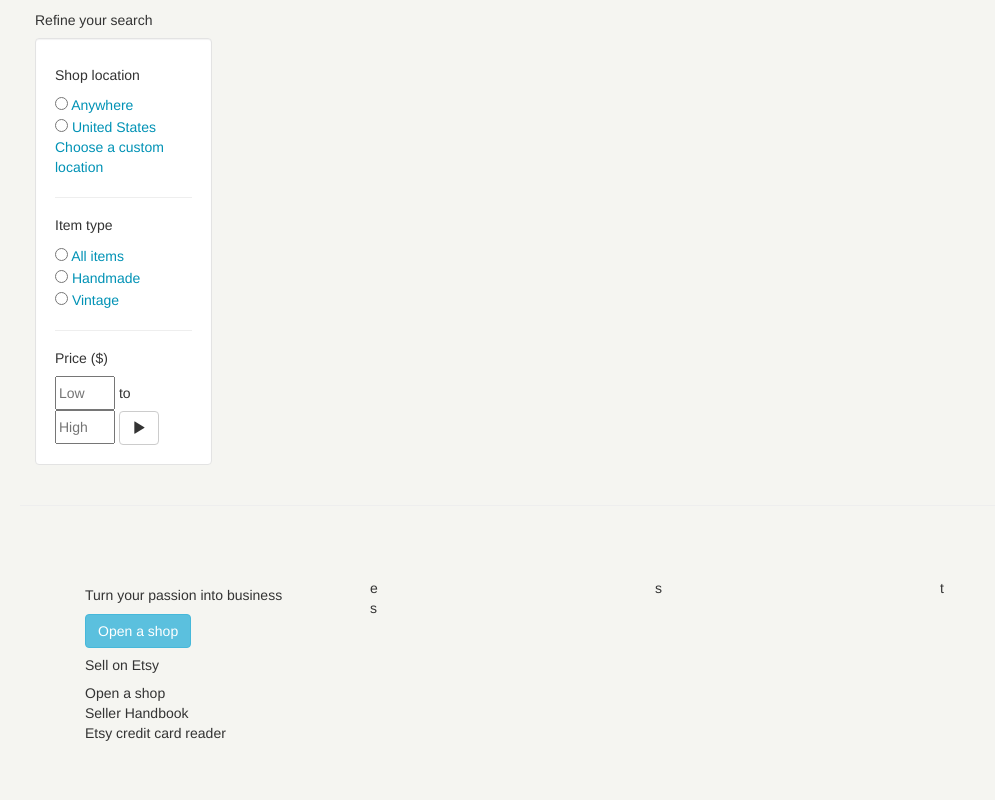
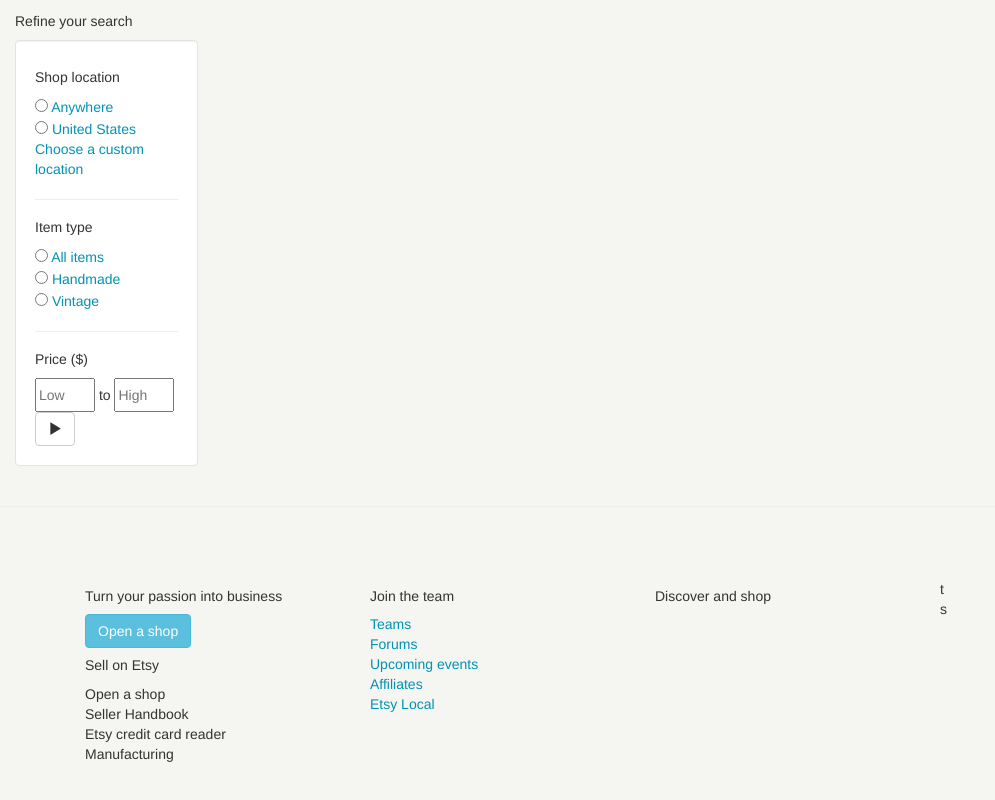
Before and after one commit to JoelBot/w4d3-add-live-etsy-api-data, a plain HTML site: page index.html in a window 1280 px wide. Shown: the part 562-1362 px from the top of the page, without its empty margins (0-995 px from the left). Drawn offline with nearby package versions, Linux system fonts and the light colour scheme; no server answers.

Commit message:
updated body margins

```diff
--- a/css/global.scss
+++ b/css/global.scss
@@ -55,8 +55,8 @@
 }
 
 body {
-    margin-left: 20px;
-    margin-right: 20px;
+    // margin-left: 20px;
+    // margin-right: 20px;
 
     a {
         color: $linkFontColor;
--- a/index.html
+++ b/index.html
@@ -122,10 +122,19 @@
       Open a shop <br />
       Seller Handbook <br />
       Etsy credit card reader <br />
-
+      Manufacturing
     </div>
-    <div class="col-sm-3">e</div>
-    <div class="col-sm-3">s</div>
+    <div class="col-sm-3">
+      <h5>Join the team</h5>
+      <a href="#">Teams</a><br />
+      <a href="#">Forums</a><br />
+      <a href="#">Upcoming events</a><br />
+      <a href="#">Affiliates</a><br />
+      <a href="#">Etsy Local</a>
+    </div>
+    <div class="col-sm-3">
+      <h5>Discover and shop</h5>
+    </div>
     <div class="col-sm-3">t</div>
     <div class="col-sm-3">s</div>
       </div>
```
Also changed, not shown: css/global.css.
